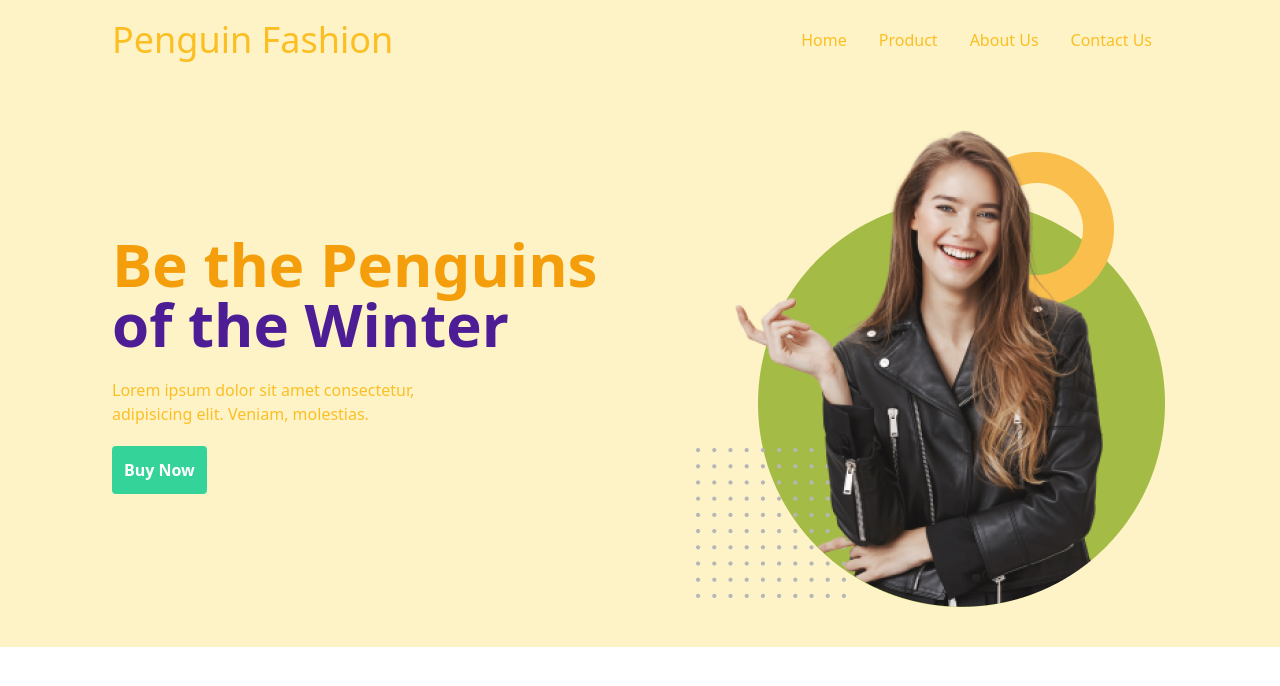
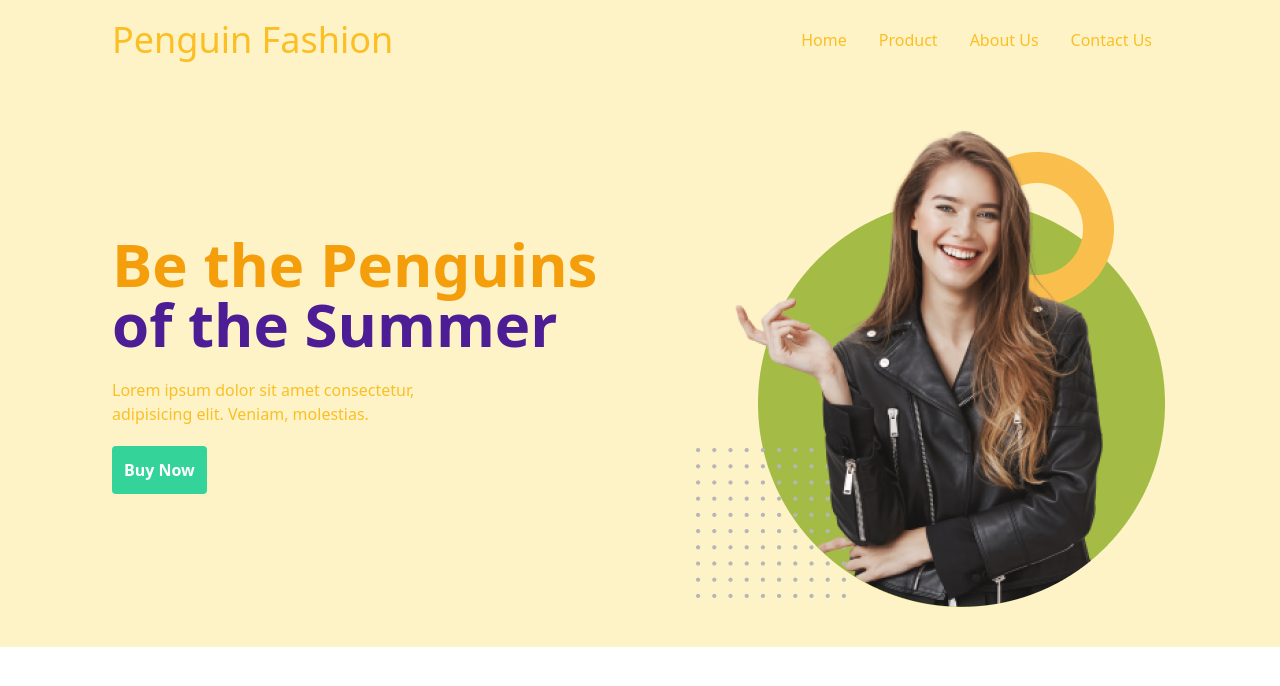
Before and after one commit to ashikurrahmanbd/public-penguinfashion, a plain HTML site: page index.html in a window 1280 px wide. Drawn offline with nearby package versions, Linux system fonts and the light colour scheme.

Commit message:
winter has changed to Summer

```diff
--- a/index.html
+++ b/index.html
@@ -34,7 +34,7 @@
                         <!-- header banner -->
                        <div class="banner flex justify-between items-center py-10">
                                <div class="text-info">
-                                        <h2 class="text-purple-900 text-6xl font-bold"><span class="text-yellow-500">Be the Penguins</span><br/> of the Winter</h2>
+                                        <h2 class="text-purple-900 text-6xl font-bold"><span class="text-yellow-500">Be the Penguins</span><br/> of the Summer</h2>
                                         <p class="mt-6 w-2/3">Lorem ipsum dolor sit amet consectetur, adipisicing elit. Veniam, molestias.</p>
                                         <a href="#" class="p-3 mt-5 inline-block font-bold rounded text-white bg-green-400">
                                                 Buy Now
```
